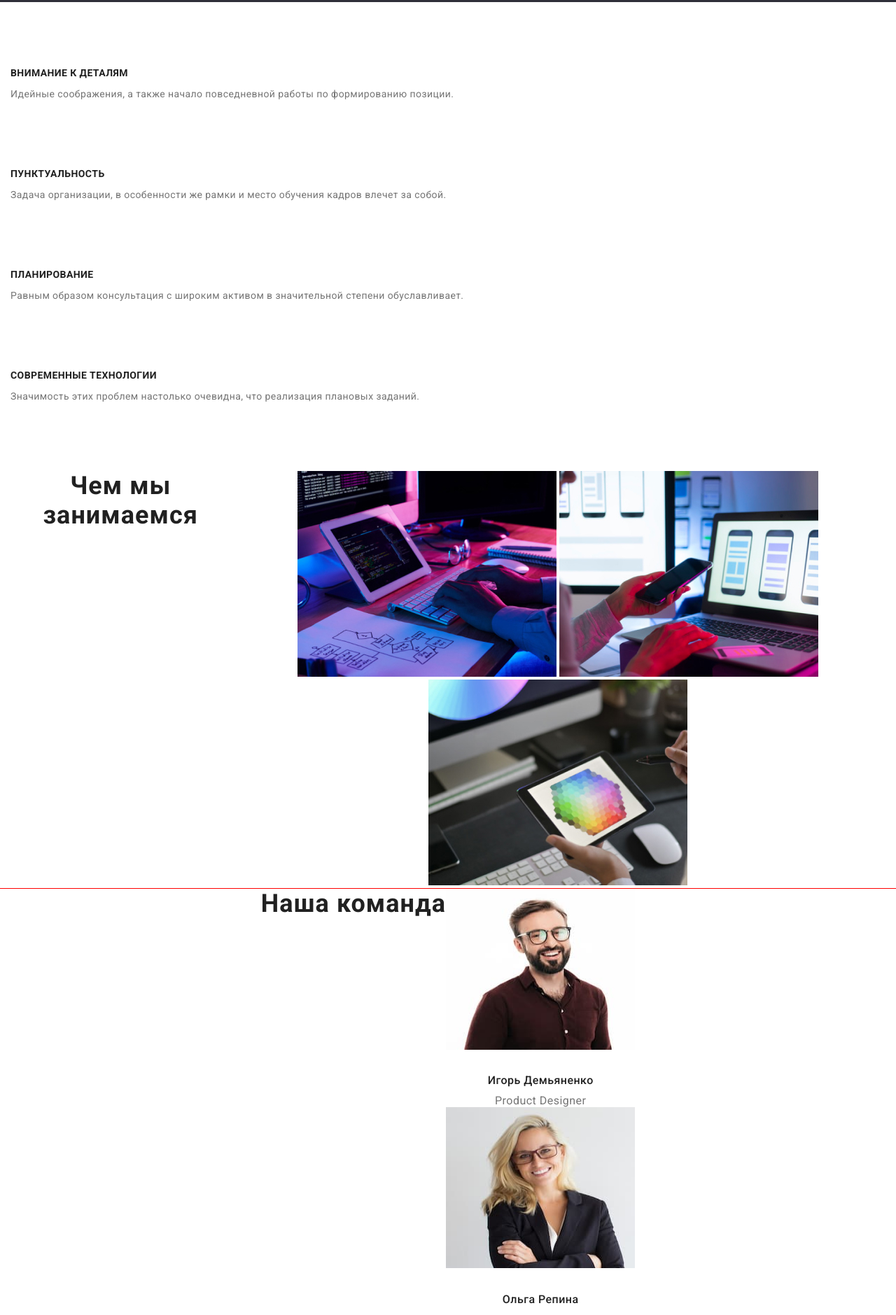
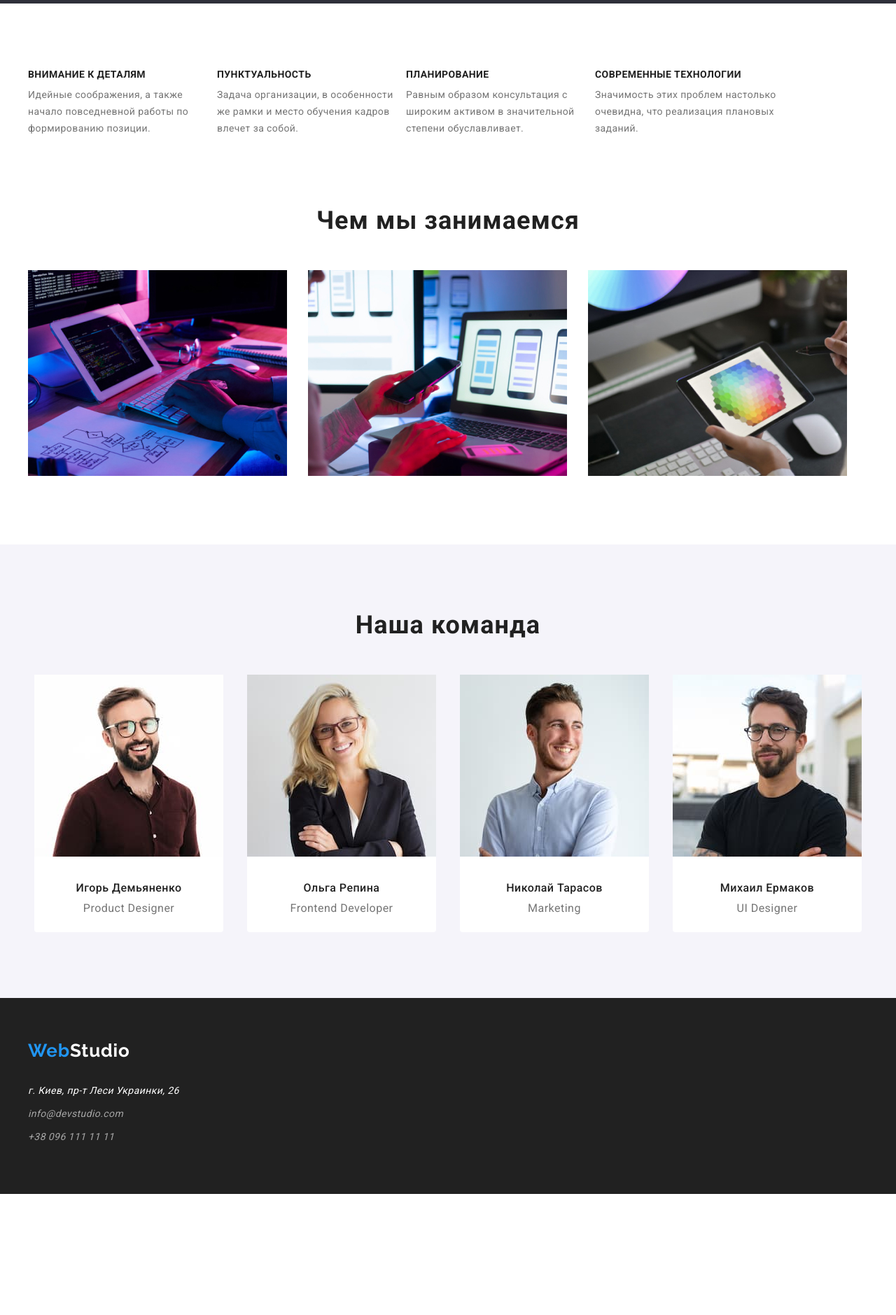
Before and after one commit to Ronelos/goit-markup-hw-03, a plain HTML site: page index.html in a window 1280 px wide. Shown: the part 679-2558 px from the top of the page at 70% size. After the commit the page ends 2385 px from the top, so only its background shows below. Drawn offline with nearby package versions, Linux system fonts and the light colour scheme.

Commit message:
homework3-5
стилизировал первую страницу

```diff
--- a/css/styles.css
+++ b/css/styles.css
@@ -18,6 +18,13 @@ ul {
     padding-left: 0;
 
 }
+h2 {
+    font-weight: 700;
+    font-size: 36px;
+    line-height: 1.7;
+    text-align: center;
+}
+
 h1,
 h2,
 h3,
@@ -37,7 +44,7 @@ p {
     text-decoration: none;
 }
 .container {
-    width: 1230x;
+    width: 1230px;
     padding-left: 15px;
     padding-right: 15px;
     margin: 0 auto;
@@ -50,23 +57,26 @@ p {
 /* header */
 
 .header {
+    border: 1px solid #ECECEC;
+}
+.header-nav {
+    display: flex;
+    align-items: center;
+}
+.header-list {
+    display: flex;
+    margin-left: 93px;
+}
 
-}
-.nav-container {
-    display: flex;
-}
 
 
 .header-logo {
     font-family: 'Raleway', sans-serif;
-    font-weight: bold;
+    font-weight: 700;
     font-size: 26px;
     line-height: 1.19;
     letter-spacing: 0.03em;
     color: #000;
-
-
-
 
 }
 
@@ -74,7 +84,8 @@ p {
     color: #2196F3;
 }
 
-.header-list {
+.header-list > .header-item :not(:last-chield) {
+    margin-right: 50px;
 
 
 
@@ -86,33 +97,49 @@ p {
     line-height: 1.14;
     letter-spacing: 0.02em;
 
+
 }
 .header-item + .header-item {
     margin-left: 50px;
 }
 
 .header-link {
+    display: block;
+    padding-top: 32px;
+    padding-bottom: 32px;
+
     font-weight: 500;
     font-size: 14px;
     line-height: 1.14;
     letter-spacing: 0.02em;
     color: var(--main-title-color);
+
 }
 .header-link:hover, .header-link:focus {
     color: var(--secondary-text-color);
 }
-.header-contacts {
-    color: var(--main-text-color);
+
+.header-contacts-list {
+    display: flex;
+    margin-left: auto;
+
+
     font-weight: 500;
     font-size: 14px;
     line-height: 1.14;
     letter-spacing: 0.02em;
-}
-.header-contacts-list {
 
 
 }
+.header-contacts.link {
+    color: var(--main-text-color);
+    display: block;
+    padding-top: 32px;
+    padding-bottom: 32px;
+
+}
 .header-contacts-item + .header-contacts-item {
+    margin-left: 50px;
 
 }
 
@@ -126,6 +153,7 @@ p {
     background-color: #2F303A;
    padding-top: 200px;
    padding-bottom: 200px;
+   text-align: center;
 }
 
 .hero-title {
@@ -145,12 +173,11 @@ p {
 
 }
 .hero-button {
+    display: inline-block;
     border-radius: 4px;
-    font-weight: bold;
+    font-weight: 700;
     font-size: 16px;
     line-height: 1.87;
-    display: flex;
-    align-items: center;
     text-align: center;
     letter-spacing: 0.06em;
     background-color: var(--secondary-text-color);
@@ -159,17 +186,38 @@ p {
     margin-top: 30px;
     padding: 10px 32px;
     text-decoration: none;
+    border: 1px solid transparent;
     }
+.hero-button:hover,
+.hero-button:focus {
+  background-color: #188ce8;
+  color: #fff;
+}
 
     /* dignity */
 
 .dignity {
+    padding-top: 94px;
+    padding-bottom: 47px;
 
 
     }
 
+    /* .dignity-item + .dignity-item {
+        margin-left: 30px;
+    } */
+   .dignity-list > .dignity-item :not(:last-chield) {
+       margin-right: 30px;}
+
+
+.dignity-list {
+    display: flex;
+
+    }
+
 .dignity-item {
-
+    width: 270px;
+    height: 101px;
     }
 
 .dignity-title {
@@ -180,7 +228,7 @@ p {
     text-transform: uppercase;
     color: var(--main-title-color);
     margin-bottom: 10px;
-    padding-top: 94px;
+
 }
 .dignity-text {
     font-size: 14px;
@@ -192,29 +240,32 @@ p {
 
 /* work */
 .work {
-  text-align: center;
-  display: flex;
-  padding-top: 94px;
+    align-content: center;
+    text-align: center;
+   padding-top: 47px;
+   padding-bottom: 94px;
 }
 .work-title {
-    font-weight: bold;
+    font-weight: 700;
     font-size: 36px;
     line-height: 1.17;
-    text-align: center;
     letter-spacing: 0.03em;
     color: var(--main-title-color);
+    margin-bottom: 50px;
 
 
 
 }
 
     .work-list {
+      display: flex;
 
-    align-items: center;
+
 
 
     }
-    .work-item {
+    .work-item + .work-item  {
+        margin-left: 30px;
 
     }
 
@@ -224,11 +275,28 @@ p {
 
    /* team */
    .team {
-    outline: 1px solid red;
+    background-color: #F5F4FA;
     text-align: center;
     align-items: center;
-    display: flex;
+    padding-bottom: 94px;
+    padding-top: 94px;
    }
+  .team-item {
+      display: inline-block;
+      padding-bottom: 30px;
+      flex-basis: calc((100% - 90px) / 4);
+      max-height: 368px;
+      margin-right: 30px;
+      background-color: #fff;
+      border-radius: 0px 0px 4px 4px;
+
+
+  }
+  .team-item:nth-child(4n)  {
+      margin-right: 0;
+
+  }
+
 
 .team-title-logo {
     font-weight: bold;
@@ -238,17 +306,18 @@ p {
     letter-spacing: 0.03em;
     color: var(--main-title-color);
     text-align: center;
+    margin-bottom: 50px;
 }
 .team-title {
     font-weight: 500;
     font-size: 16px;
     line-height: 1.19;
     letter-spacing: 0.03em;
-    padding-bottom: 10px;
+    margin-bottom: 10px;
 
 }
 .team-img {
-padding-bottom: 30px;
+margin-bottom: 30px;
 
 }
 
@@ -263,6 +332,7 @@ color: var(--main-text-color);
 .footer {
     background-color: var(--main-title-color);
 
+
 }
 
 .footer-logo {
@@ -272,6 +342,9 @@ color: var(--main-text-color);
     line-height: 1.19;
     letter-spacing: 0.03em;
     color: #fff;
+    display: flex;
+    margin-bottom: 30px;
+    padding-top: 60px;
 }
 
 .footer-text {
@@ -280,6 +353,17 @@ color: var(--main-text-color);
     line-height: 1.71;
     letter-spacing: 0.03em;
     color: white;
+    margin-bottom: 9px;
+}
+
+.footer-list {
+ padding-bottom: 60px;
+}
+
+
+.footer-item {
+margin-bottom: 9px;
+
 }
 .footer-logo-color {
     color: var(--secondary-text-color);
--- a/index.html
+++ b/index.html
@@ -19,7 +19,7 @@
     <!--header-->
 
       <header class="header">
-        <div class="container nav-container">
+        <div class="container header-nav">
           <nav class="header-nav">
             <a href="./index.html" class="header-logo link"
             ><span class="header-logo-color">Web</span>Studio</a>
@@ -66,7 +66,7 @@
       <!--dignity-->
 
       <section class="dignity">
-        <div class="container nav-container">
+        <div class="container">
           <h2 hidden>описание достоинств</h2>
           <ul class="dignity-list list">
             <li class="dignity-item">
@@ -106,8 +106,8 @@
 
       <!--work-->
       <section class="work">
-        <div class="container nav-container">
-          <h3 class="work-title">Чем мы занимаемся</h3>
+        <div class="container">
+          <h2 class="work-title">Чем мы занимаемся</h2>
           <ul class="work-list list">
             <li class="work-item">
               <img
@@ -117,14 +117,18 @@
                 width="370"
                 height="294"
               />
-              <img
+            </li>
+              <li class="work-item">
+                <img
                 src="images/whatarewedoing2.jpg"
                 class="work-img"
                 alt="создаем дизайн"
                 width="370"
                 height="294"
               />
-              <img
+            </li>
+              <li class="work-item">
+               <img
                 src="images/whatarewedoing3.jpg"
                 class="work-img"
                 alt="стрктурируем"
@@ -132,13 +136,14 @@
                 height="294"
               />
             </li>
+
           </ul>
         </div>
       </section>
       <!--team-->
       <section class="team">
-        <div class="container nav-container">
-          <h3 class="team-title-logo">Наша команда</h3>
+        <div class="container">
+          <h2 class="team-title-logo">Наша команда</h2>
           <ul class="team-list list">
             <li class="team-item">
               <img
@@ -148,7 +153,7 @@
                 width="270"
                 height="260"
               />
-              <h4 class="team-title">Игорь Демьяненко</h4>
+              <h3 class="team-title">Игорь Демьяненко</h3>
               <p class="team-text" lang="en">Product Designer</p>
             </li>
             <li class="team-item">
@@ -159,7 +164,7 @@
                 width="270"
                 height="260"
               />
-              <h4 class="team-title">Ольга Репина</h4>
+              <h3 class="team-title">Ольга Репина</h3>
               <p class="team-text" lang="en">Frontend Developer</p>
             </li>
             <li class="team-item">
@@ -170,7 +175,7 @@
                 width="270"
                 height="260"
               />
-              <h4 class="team-title">Николай Тарасов</h4>
+              <h3 class="team-title">Николай Тарасов</h3>
               <p class="team-text" lang="en">Marketing</p>
             </li>
             <li class="team-item">
@@ -181,7 +186,7 @@
                 width="270"
                 height="260"
               />
-              <h4 class="team-title">Михаил Ермаков</h4>
+              <h3 class="team-title">Михаил Ермаков</h3>
               <p class="team-text" lang="en">UI Designer</p>
             </li>
           </ul>
@@ -190,7 +195,7 @@
     </main>
     <!--footer-->
     <footer class="footer">
-      <div class="container nav-container">
+      <div class="container">
         <a href="./index.html" class="footer-logo link"
           ><span class="footer-logo-color">Web</span>Studio</a
         >
```
Also changed, not shown: portfolio.html (+4 -3 lines).
